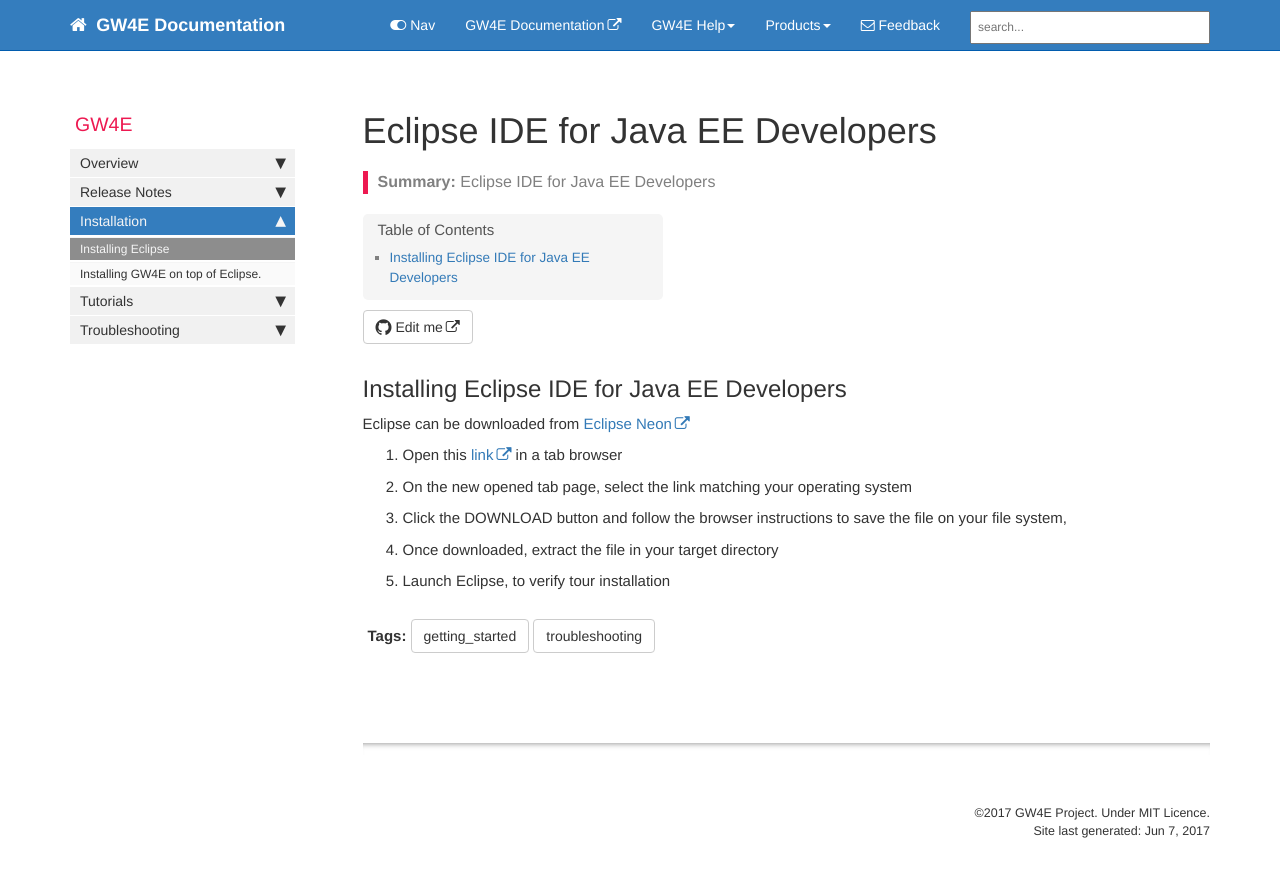
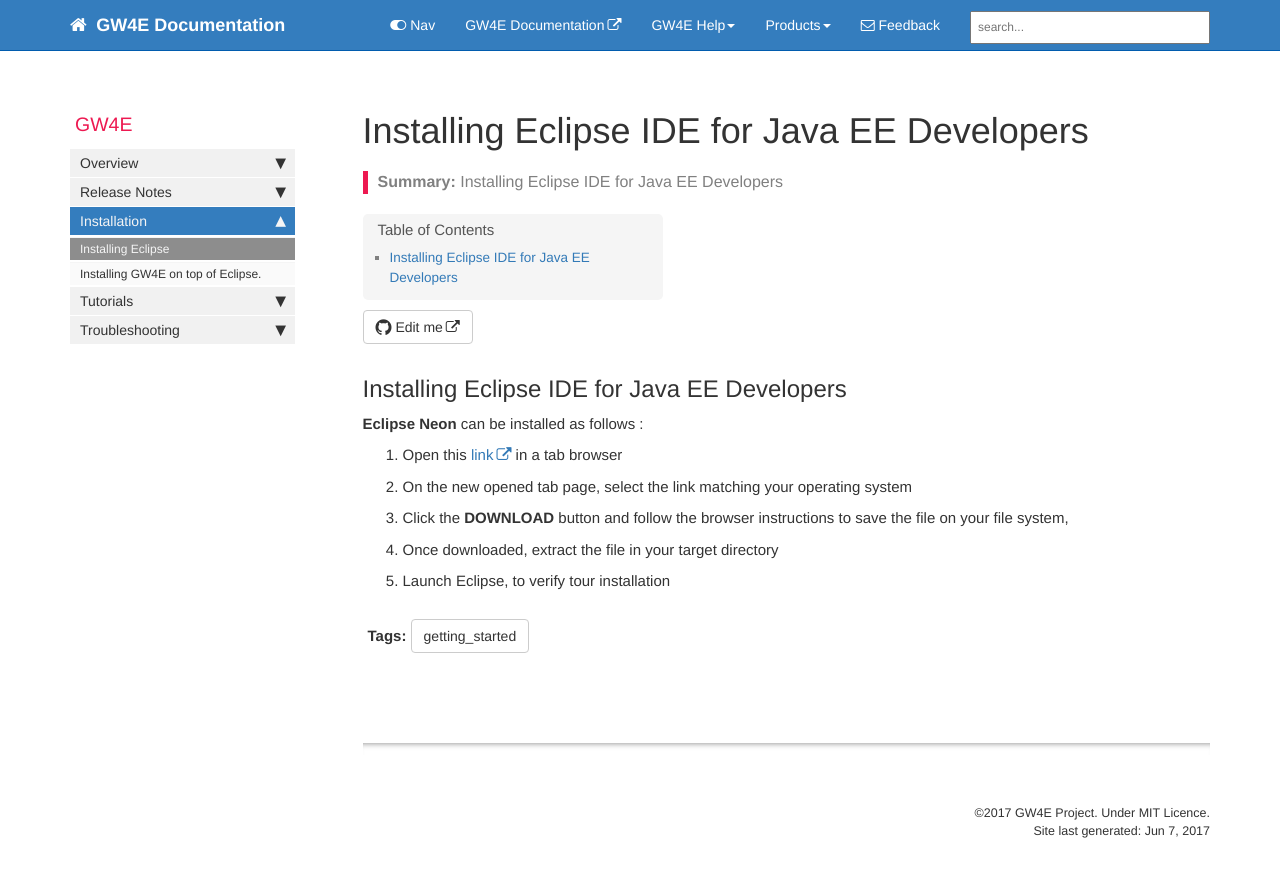
Before and after one commit to gw4e/gw4e.github.io, a Jekyll site: the page built from pages/mydoc/mydoc_install_eclipse.md, in a window 1280 px wide. Shown: the top 877 px of the page. Built offline with Jekyll 4.4.1, drawn with Linux system fonts in a browser that asks for light colours; nearby versions of some CDN libraries; comment, search, counter and statistics services are not loaded.

Commit message:
update doc

```diff
--- a/_data/sidebars/mydoc_sidebar.yml
+++ b/_data/sidebars/mydoc_sidebar.yml
@@ -23,13 +23,13 @@ entries:
     output: web, pdf
     folderitems:
 
-    - title: Get started
+    - title: Introduction
       url: /index.html
       output: web, pdf
       type: homepage
 
-    - title: Introduction
-      url: /mydoc_introduction.html
+    - title: Features Overview
+      url: /mydoc_features_overview.html
       output: web, pdf
 
     - title: Support
--- a/pages/mydoc/mydoc_install_eclipse.md
+++ b/pages/mydoc/mydoc_install_eclipse.md
@@ -1,8 +1,8 @@
 ---
-title: Eclipse IDE for Java EE Developers
-tags: [getting_started, troubleshooting]
+title: Installing Eclipse IDE for Java EE Developers
+tags: [getting_started,installation]
 keywords:
-summary: "Eclipse IDE for Java EE Developers"
+summary: "Installing Eclipse IDE for Java EE Developers"
 sidebar: mydoc_sidebar
 permalink: mydoc_install_eclipse.html
 folder: mydoc
@@ -10,10 +10,10 @@ folder: mydoc
 
 ## Installing Eclipse IDE for Java EE Developers
 
-Eclipse can be  downloaded from [Eclipse Neon](https://www.eclipse.org/downloads/packages/eclipse-ide-java-ee-developers/neon3)
+**Eclipse Neon** can be installed as follows :
 
 1. Open this [link](https://www.eclipse.org/downloads/packages/eclipse-ide-java-ee-developers/neon3) in a tab browser
 2. On the new opened tab page, select the link matching your operating system
-3. Click the DOWNLOAD button and follow the browser instructions to save the file on your file system,
+3. Click the **DOWNLOAD** button and follow the browser instructions to save the file on your file system,
 4. Once downloaded, extract the file in your target directory
 5. Launch Eclipse, to verify tour installation
```
Also changed, not shown: index.md (+7 -9 lines), pages/mydoc/mydoc_features_overview.md (renamed from pages/mydoc/mydoc_introduction.md, +2 -2 lines), pages/mydoc/mydoc_install_gw4e_on_top_of_eclipse.md (+27 -2 lines), pages/tags/tag_installation.md (+1 -1 lines).
